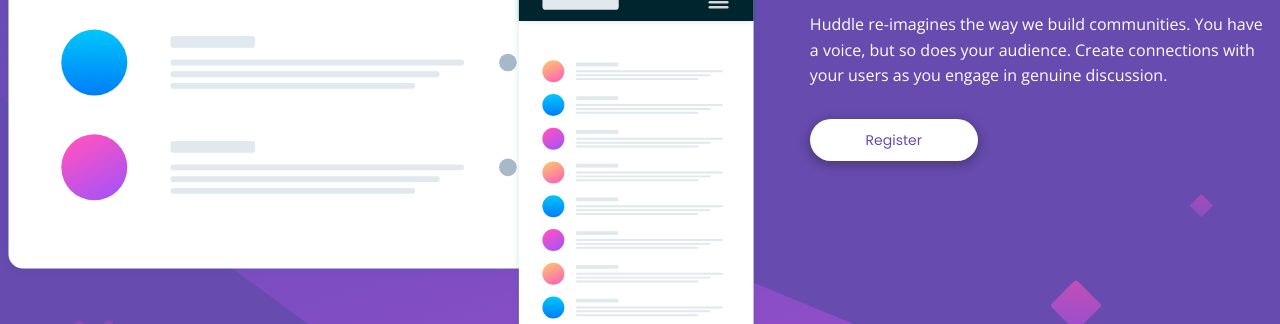
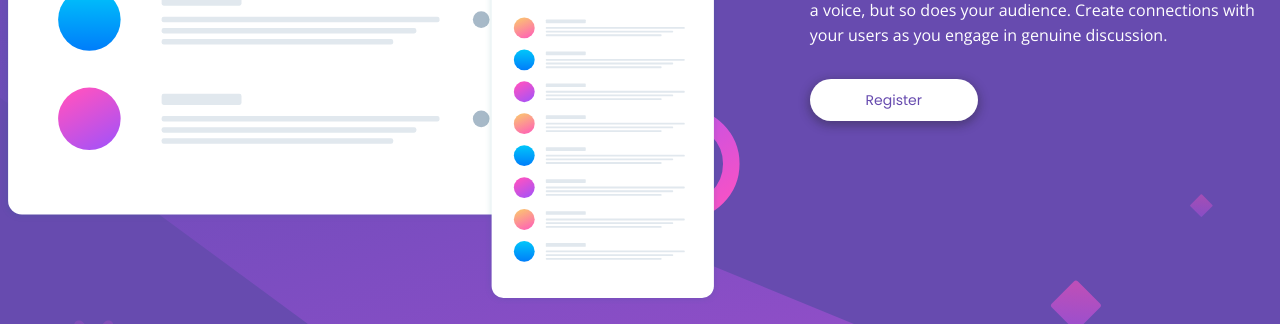
Before and after one commit to xAkashax/huddle-landing-page-with-single-introductory-section, a plain HTML site: page index.html in a window 1280 px wide. Shown: the part 395-719 px from the top of the page. Drawn offline with nearby package versions, Linux system fonts and the light colour scheme.

Commit message:
Update style.css

```diff
--- a/style.css
+++ b/style.css
@@ -142,9 +142,9 @@ a.btn {
     }
 
     .illustration img {
-        width: 95%;
+        width: 90%;
         position: absolute;
-        top: 0px;
+        top: -30px;
         left: 0;
     }
 
@@ -155,7 +155,7 @@ a.btn {
         width: 60%;
         text-align: left;
         margin: 50px 0 0;
-        padding-top: 45px;
+        padding-top: 5px;
         position: relative;
     }
 
```
